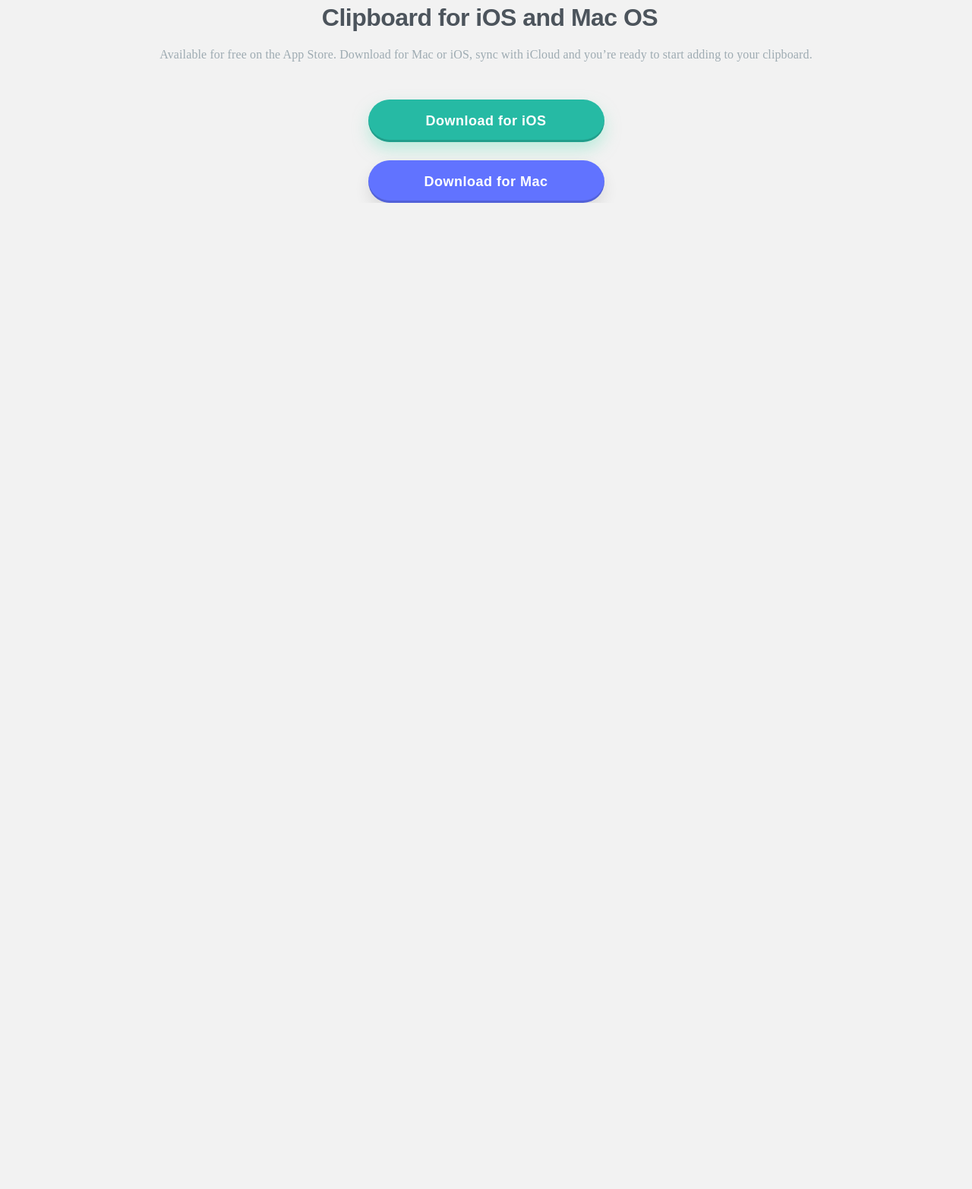
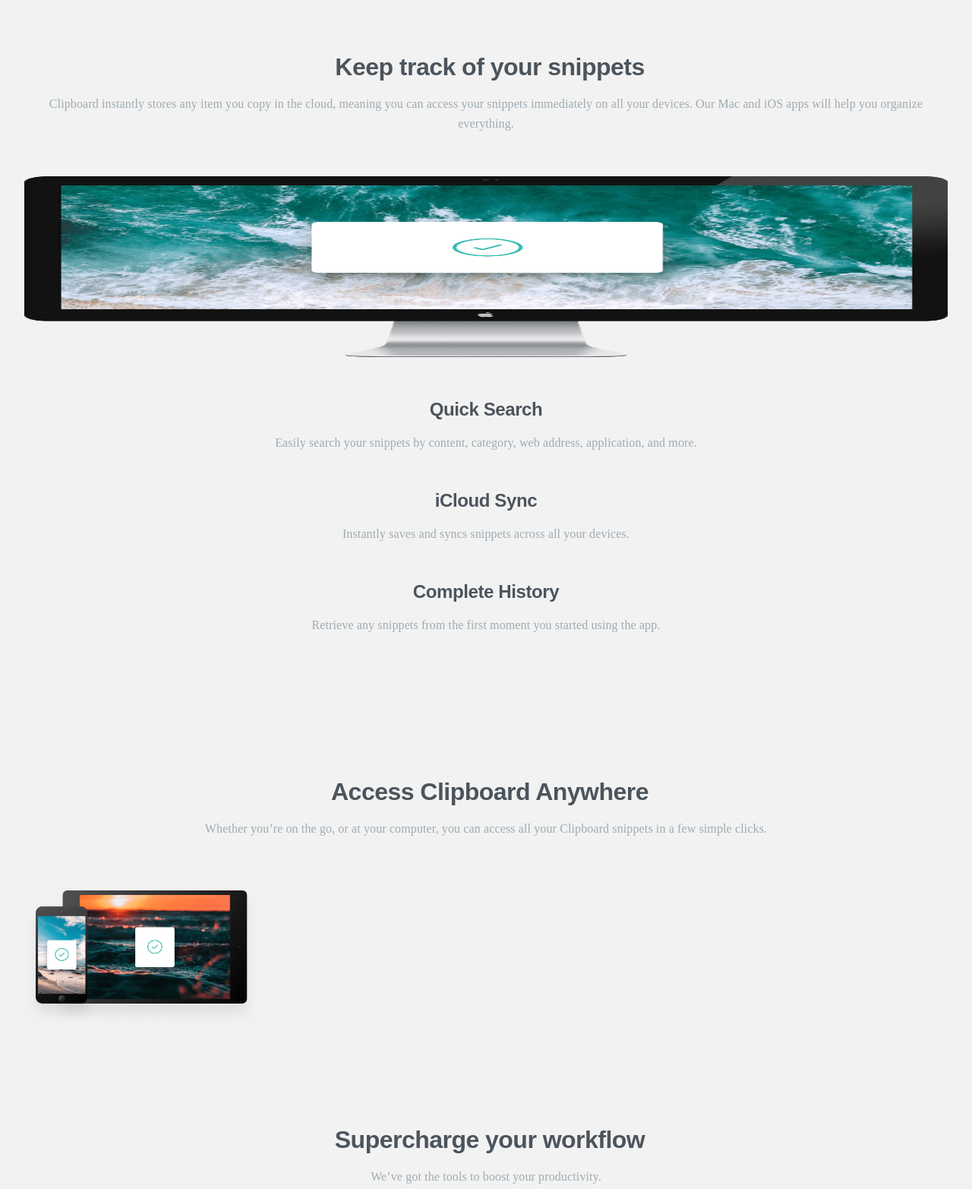
Before and after one commit to caarlosdamian/clipboard-landing-page, a plain HTML site: page index.html in a window 1280 px wide. Shown: the part 718-2283 px from the top of the page at 76% size. Before the commit the page ends 985 px from the top, so only its background shows below. Drawn offline with Linux system fonts and the light colour scheme; a web font is replaced by a local one.

Commit message:
added sections

```diff
--- a/index.html
+++ b/index.html
@@ -43,15 +43,115 @@
       </div>
     </header>
     <main>
-      <section id="hero" class="hero-container"></section>
-      <section id="description" class="description-container"></section>
-      <section id="feature" class="feature-container"></section>
-      <section id="partners" class="partners-container"></section>
+      <section id="hero" class="hero-container">
+        <div class="header-text-container">
+          <h1 class="header-title">Keep track of your snippets</h1>
+          <p class="header-subtitle">
+            Clipboard instantly stores any item you copy in the cloud, meaning
+            you can access your snippets immediately on all your devices. Our
+            Mac and iOS apps will help you organize everything.
+          </p>
+        </div>
+        <div class="hero-bottom-container">
+          <div class="hero-left-container">
+            <div class="hero-img"></div>
+          </div>
+          <div class="hero-right-container">
+            <div class="header-text-container">
+              <h1 class="hero-title">Quick Search</h1>
+              <p class="header-subtitle">
+                Easily search your snippets by content, category, web address,
+                application, and more.
+              </p>
+            </div>
+            <div class="header-text-container">
+              <h1 class="hero-title">iCloud Sync</h1>
+              <p class="header-subtitle">
+                Instantly saves and syncs snippets across all your devices.
+              </p>
+            </div>
+            <div class="header-text-container">
+              <h1 class="hero-title">Complete History</h1>
+              <p class="header-subtitle">
+                Retrieve any snippets from the first moment you started using
+                the app.
+              </p>
+            </div>
+          </div>
+        </div>
+      </section>
+      <section id="description" class="description-container">
+        <div class="header-text-container">
+          <h1 class="header-title">Access Clipboard Anywhere</h1>
+          <p class="header-subtitle">
+            Whether you’re on the go, or at your computer, you can access all
+            your Clipboard snippets in a few simple clicks.
+          </p>
+        </div>
+        <div class="description-img"></div>
+      </section>
+      <section id="feature" class="feature-container">
+        <div class="header-text-container">
+          <h1 class="header-title">Supercharge your workflow</h1>
+          <p class="header-subtitle">
+            We’ve got the tools to boost your productivity.
+          </p>
+        </div>
+        <div class="feature-grid">
+          <div class="grid-item">
+            <img
+              src="./images/icon-blacklist.svg"
+              alt="blacklist"
+              class="grid-img"
+            />
+            <div class="header-text-container">
+              <h1 class="hero-title">Create blacklists</h1>
+              <p class="header-subtitle">
+                Ensure sensitive information never makes its way to your clipboard by excluding certain sources.
+              </p>
+            </div>
+          </div>
+          <div class="grid-item">
+            <img
+              src="./images/icon-text.svg"
+              alt="blacklist"
+              class="grid-img"
+            />
+            <div class="header-text-container">
+              <h1 class="hero-title">Plain text snippets</h1>
+              <p class="header-subtitle">
+                Remove unwanted formatting from copied text for a consistent look.
+              </p>
+            </div>
+          </div>
+          <div class="grid-item">
+            <img
+              src="./images/icon-preview.svg"
+              alt="blacklist"
+              class="grid-img"
+            />
+            <div class="header-text-container">
+              <h1 class="hero-title">Sneak preview</h1>
+              <p class="header-subtitle">
+                Quick preview of all snippets on your Clipboard for easy access.
+              </p>
+            </div>
+          </div>
+        </div>
+      </section>
+      <section id="partners" class="partners-container">
+        <img src="./images/logo-google.png" alt="google" class="logo-partner">
+        <img src="./images/logo-ibm.png" alt="ibm" class="logo-partner">
+        <img src="./images/logo-microsoft.png" alt="microsoft" class="logo-partner">
+        <img src="./images/logo-hp.png" alt="HP" class="logo-partner">
+        <img src="./images/logo-vector-graphics.png" alt="vector" class="logo-partner">
+      </section>
       <section id="apps" class="apps-container">
         <div class="header-text-container">
           <h1 class="header-title">Clipboard for iOS and Mac OS</h1>
           <p class="header-subtitle">
-            Available for free on the App Store. Download for Mac or iOS, sync with iCloud and you’re ready to start adding to your clipboard.
+            Available for free on the App Store. Download for Mac or iOS, sync
+            with iCloud and you’re ready to start adding to your clipboard.
           </p>
         </div>
         <div class="header-button-container">
--- a/src/styles.css
+++ b/src/styles.css
@@ -119,10 +119,115 @@ header {
     background: #6173ffaf;
 }
 
-.apps-container{
+
+.hero-container {
+
+    display: flex;
+    align-items: center;
+    justify-content: center;
+    flex-direction: column;
+    gap: 56px;
+    padding: 65px 32px 186px 32px;
+    height: 100%;
+    width: 100%;
+
+}
+
+.hero-bottom-container {
+    display: flex;
+    align-items: center;
+    justify-content: center;
+    flex-direction: column;
+    height: 100%;
+    width: 100%;
+    gap: 54px;
+}
+
+.hero-left-container {
+    height: 100%;
+    width: 100%;
+}
+
+.hero-img {
+    background: url("/images/image-computer.png") no-repeat;
+    height: 238px;
+    width: 100%;
+    object-fit: cover;
+    background-size: 100% 238px;
+}
+
+.apps-container {
     display: flex;
     align-items: center;
     justify-content: center;
     flex-direction: column;
     gap: 46px;
 }
+
+.hero-right-container {
+    display: flex;
+    align-items: center;
+    justify-content: center;
+    flex-direction: column;
+    gap: 48px;
+}
+
+.hero-title {
+    font-family: "Bai Jamjuree" semi-bold;
+    font-style: normal;
+    font-weight: 600;
+    font-size: 24px;
+    line-height: 30px;
+    text-align: center;
+    letter-spacing: -0.391304px;
+    color: #4C545C;
+}
+
+.description-container {
+    display: flex;
+    align-items: center;
+    justify-content: center;
+    flex-direction: column;
+    padding: 0 32px;
+    gap: 64px;
+}
+
+.description-img {
+    background: url("/images/image-devices.png") no-repeat;
+    width: 100%;
+    height: 182px;
+    object-fit: cover;
+    background-size: 311px 182px;
+}
+
+.feature-container{
+    display: flex;
+    align-items: center;
+    justify-content: center;
+    flex-direction: column;
+    gap: 90px;
+    padding: 130px 32px;
+}
+.feature-grid{
+    display: flex;
+    align-items: center;
+    justify-content: center;
+    flex-direction: column;
+    gap: 56px;
+}
+.grid-item{
+    display: flex;
+    align-items: center;
+    justify-content: center;
+    flex-direction: column;
+    gap: 40px;
+}
+
+.partners-container{
+    display: flex;
+    align-items: center;
+    justify-content: center;
+    flex-direction: column;
+    gap: 60px;
+    margin-bottom: 170px;
+}
```
